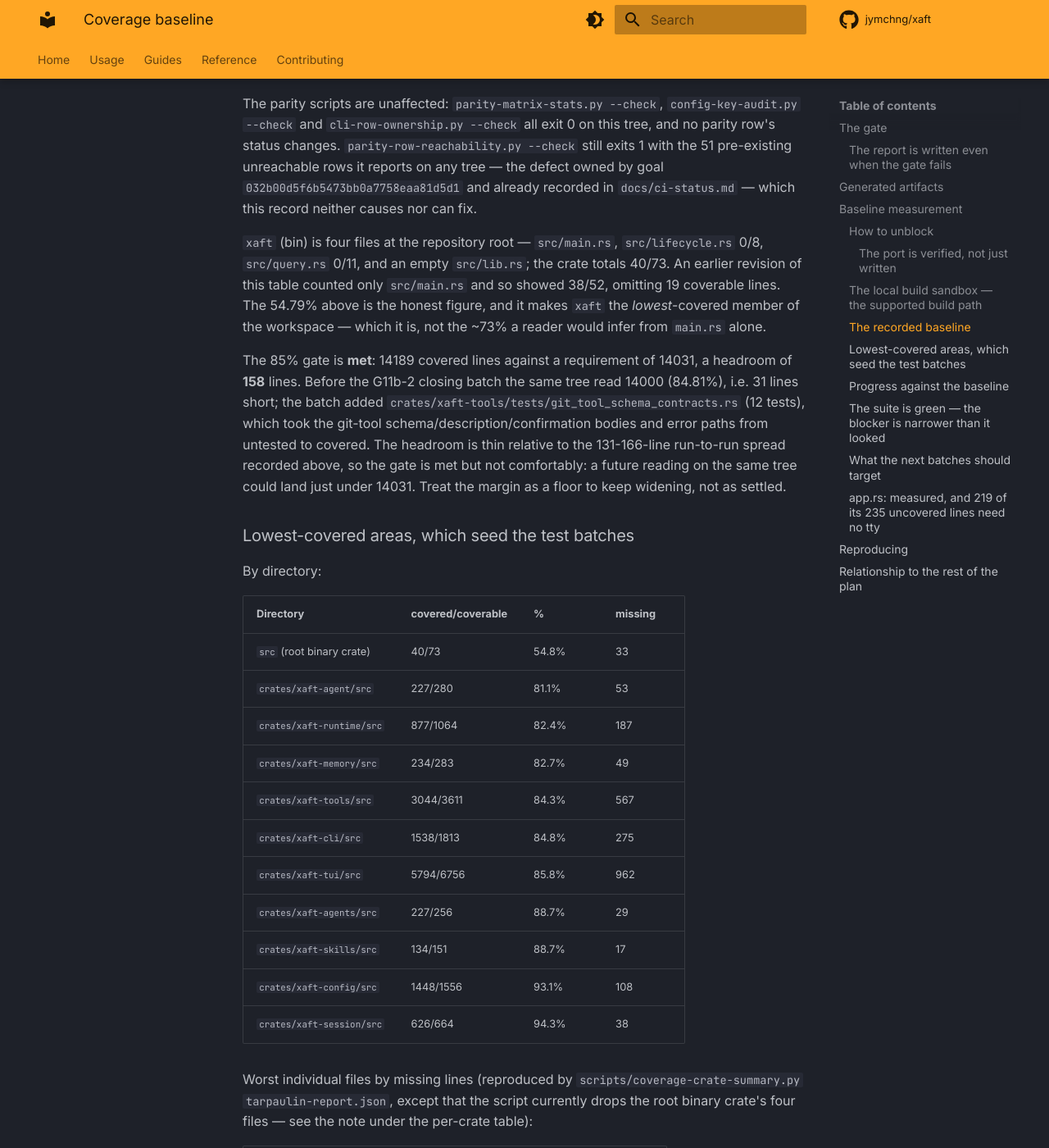
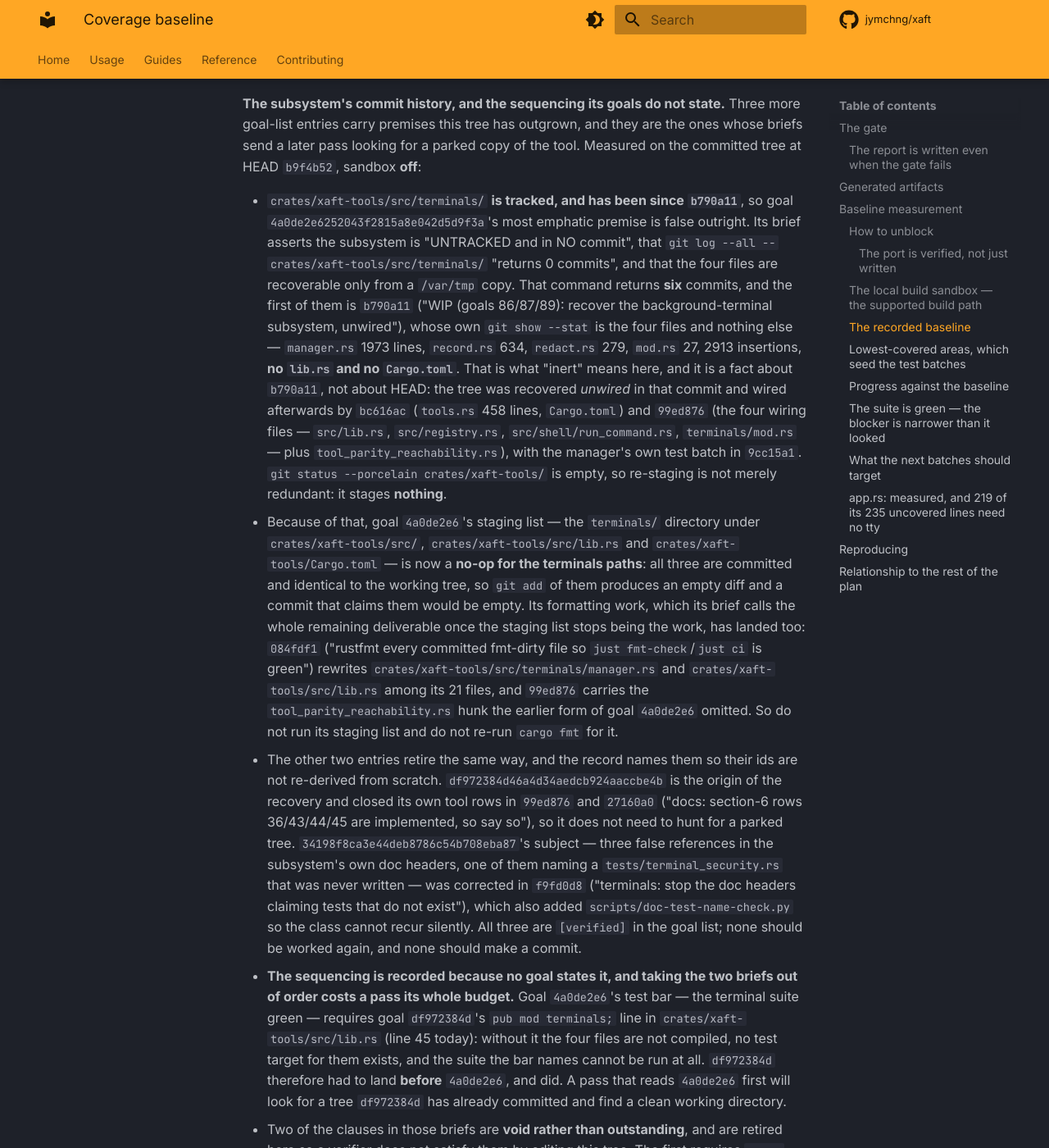
Before and after one commit to jymchng/xaft, an MkDocs documentation site: the page built from docs/coverage-baseline.md, in a window 1280 px wide and 1400 px high, scrolled down 13702 px. Shown: the whole window at 82% size. Built offline with MkDocs 1.6.1 and Material for MkDocs 9.7.7, drawn with Linux system fonts in a browser that asks for light colours; comment, search, counter and statistics services are not loaded; some of the changed text lies outside the part shown.

Commit message:
docs(coverage): retire the terminal untracked/sequencing premises (goals 86/87/89)
The retirement cluster in docs/coverage-baseline.md now names the three
goal ids whose briefs still send a later pass hunting for a parked copy of
the tool -- df972384d46a4d34aedcb924aaccbe4b, 34198f8ca3e44deb8786c54b708eba87
and 4a0de2e6252043f2815a8e042d5d9f3a -- and records the measured state at
HEAD b9f4b52:

* crates/xaft-tools/src/terminals/ is tracked and has been since b790a11,
  so goal 4a0de2e6's "UNTRACKED and in NO commit / git log --all returns 0
  commits" premise is false: that command returns SIX commits. b790a11's own
  git show --stat is the four files only (2913 insertions, no lib.rs, no
  Cargo.toml), which is what "inert" means there -- it was recovered unwired
  and wired later by bc616ac and 99ed876, with 9cc15a1's test batch.
* 4a0de2e6's staging list is therefore a no-op for the terminals paths, and
  its formatting work -- the whole remaining deliverable -- landed in 084fdf1
  (plus the tool_parity_reachability.rs hunk in 99ed876). Do not re-stage and
  do not re-run cargo fmt for it.
* The 86-before-89 ordering is recorded because no goal states it: 89's test
  bar needs 86's `pub mod terminals;` (src/lib.rs:45) or no test target for
  the four files exists at all.
* Two TEST clauses are retired as VOID rather than outstanding, so a verifier
  does not edit this tree to satisfy them: "cargo fmt -p xaft-tools --check
  still reports exactly the 6 hunks" (measured: it exits 0, and just
  fmt-check exits 0 across all eleven members) and "all four parity scripts
  --check clean" (parity-row-reachability.py exits 1 with the 51 pre-existing
  unreachable rows owned by goal 032b00d5f6b5473bb0a7758eaa81d5d1).

Docs only. No parity row status changes, no crates/ change, and the terminals
tree is NOT re-committed -- git status --porcelain crates/xaft-tools/ is empty,
so re-staging it would produce an empty commit.

```diff
--- a/docs/coverage-baseline.md
+++ b/docs/coverage-baseline.md
@@ -595,6 +595,72 @@ retired premises — the untracked/missing directory and the `cargo test` hang
 are recorded under "The suite is green — the blocker is narrower than it
 looked" below, which is the same correction reached from the test side.
 
+**The subsystem's commit history, and the sequencing its goals do not state.**
+Three more goal-list entries carry premises this tree has outgrown, and they are
+the ones whose briefs send a later pass looking for a parked copy of the tool.
+Measured on the committed tree at HEAD `b9f4b52`, sandbox **off**:
+
+* `crates/xaft-tools/src/terminals/` **is tracked, and has been since
+  `b790a11`**, so goal `4a0de2e6252043f2815a8e042d5d9f3a`'s most emphatic
+  premise is false outright. Its brief asserts the subsystem is "UNTRACKED and
+  in NO commit", that `git log --all -- crates/xaft-tools/src/terminals/`
+  "returns 0 commits", and that the four files are recoverable only from a
+  `/var/tmp` copy. That command returns **six** commits, and the first of them
+  is `b790a11` ("WIP (goals 86/87/89): recover the background-terminal
+  subsystem, unwired"), whose own `git show --stat` is the four files and
+  nothing else — `manager.rs` 1973 lines, `record.rs` 634, `redact.rs` 279,
+  `mod.rs` 27, 2913 insertions, **no `lib.rs` and no `Cargo.toml`**. That is
+  what "inert" means here, and it is a fact about `b790a11`, not about HEAD:
+  the tree was recovered *unwired* in that commit and wired afterwards by
+  `bc616ac` (`tools.rs` 458 lines, `Cargo.toml`) and `99ed876` (the four wiring
+  files — `src/lib.rs`, `src/registry.rs`, `src/shell/run_command.rs`,
+  `terminals/mod.rs` — plus `tool_parity_reachability.rs`), with the manager's
+  own test batch in `9cc15a1`. `git status --porcelain crates/xaft-tools/` is
+  empty, so re-staging is not merely redundant: it stages **nothing**.
+* Because of that, goal `4a0de2e6`'s staging list — the `terminals/` directory
+  under `crates/xaft-tools/src/`, `crates/xaft-tools/src/lib.rs` and
+  `crates/xaft-tools/Cargo.toml` — is now a **no-op for the terminals paths**:
+  all three are committed and identical to the working tree, so `git add` of
+  them produces an empty diff and a commit that claims them would be empty.
+  Its formatting work, which its brief calls the whole remaining deliverable
+  once the staging list stops being the work, has landed too: `084fdf1`
+  ("rustfmt every committed fmt-dirty file so `just fmt-check`/`just ci` is
+  green") rewrites `crates/xaft-tools/src/terminals/manager.rs` and
+  `crates/xaft-tools/src/lib.rs` among its 21 files, and `99ed876` carries the
+  `tool_parity_reachability.rs` hunk the earlier form of goal `4a0de2e6`
+  omitted. So do not run its staging list and do not re-run `cargo fmt` for it.
+* The other two entries retire the same way, and the record names them so their
+  ids are not re-derived from scratch. `df972384d46a4d34aedcb924aaccbe4b` is the
+  origin of the recovery and closed its own tool rows in `99ed876` and
+  `27160a0` ("docs: section-6 rows 36/43/44/45 are implemented, so say so"), so
+  it does not need to hunt for a parked tree.
+  `34198f8ca3e44deb8786c54b708eba87`'s subject — three false references in the
+  subsystem's own doc headers, one of them naming a `tests/terminal_security.rs`
+  that was never written — was corrected in `f9fd0d8` ("terminals: stop the doc
+  headers claiming tests that do not exist"), which also added
+  `scripts/doc-test-name-check.py` so the class cannot recur silently. All three
+  are `[verified]` in the goal list; none should be worked again, and none
+  should make a commit.
+* **The sequencing is recorded because no goal states it, and taking the two
+  briefs out of order costs a pass its whole budget.** Goal `4a0de2e6`'s test
+  bar — the terminal suite green — requires goal `df972384d`'s
+  `pub mod terminals;` line in `crates/xaft-tools/src/lib.rs` (line 45 today):
+  without it the four files are not compiled, no test target for them exists,
+  and the suite the bar names cannot be run at all. `df972384d` therefore had to
+  land **before** `4a0de2e6`, and did. A pass that reads `4a0de2e6` first will
+  look for a tree `df972384d` has already committed and find a clean working
+  directory.
+* Two of the clauses in those briefs are **void rather than outstanding**, and
+  are retired here so a verifier does not satisfy them by editing this tree.
+  The first requires `cargo fmt -p xaft-tools --check` to "still report exactly
+  the 6 hunks goal 89 recorded and no more"; it reports **zero** — the clause is
+  retired two bullets above, where `just fmt-check` exit 0 across all eleven
+  members is recorded. The second requires all four parity scripts to `--check`
+  clean, which `parity-row-reachability.py` cannot do on any tree: it exits 1
+  with the 51 pre-existing unreachable ✅ rows owned by goal
+  `032b00d5f6b5473bb0a7758eaa81d5d1`, described in the paragraph below. Do not
+  add formatting hunks to satisfy the one, and do not widen the other's checker.
+
 The parity scripts are unaffected: `parity-matrix-stats.py --check`,
 `config-key-audit.py --check` and `cli-row-ownership.py --check` all exit 0 on
 this tree, and no parity row's status changes. `parity-row-reachability.py
```
